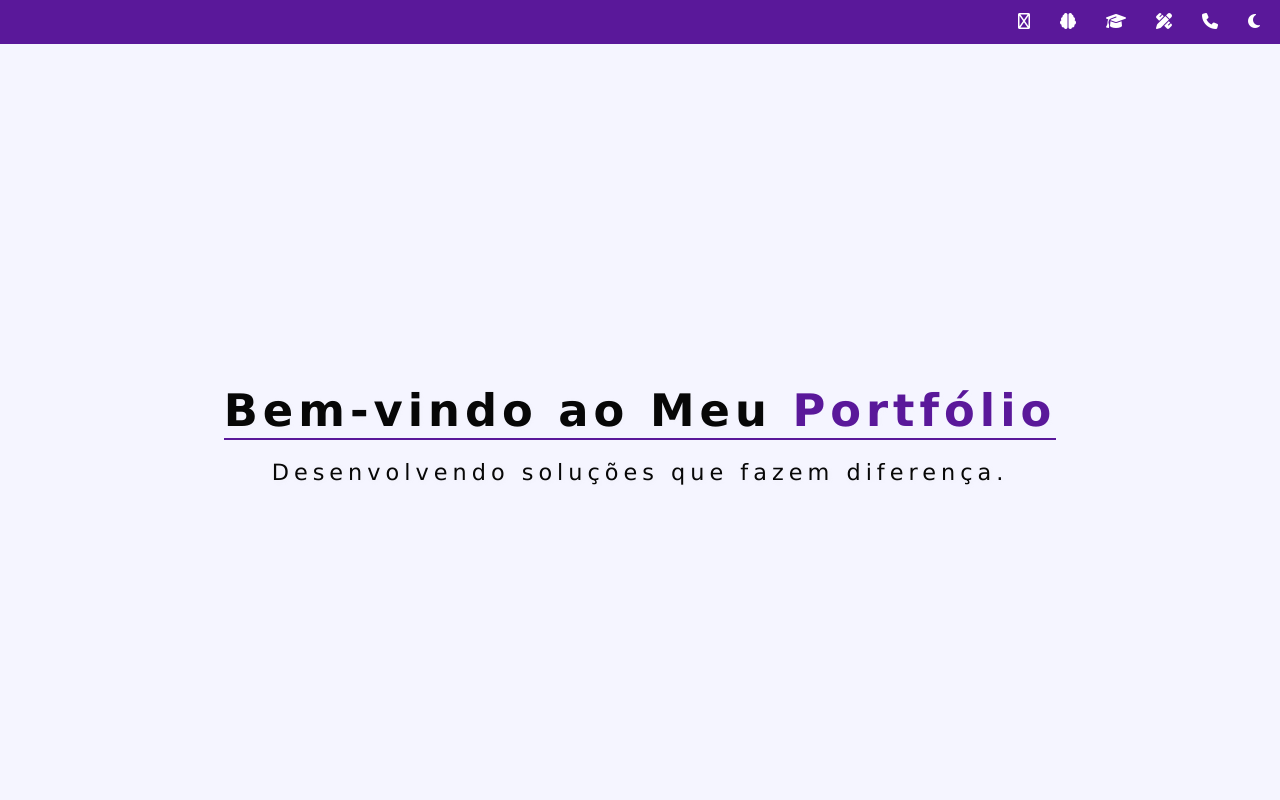
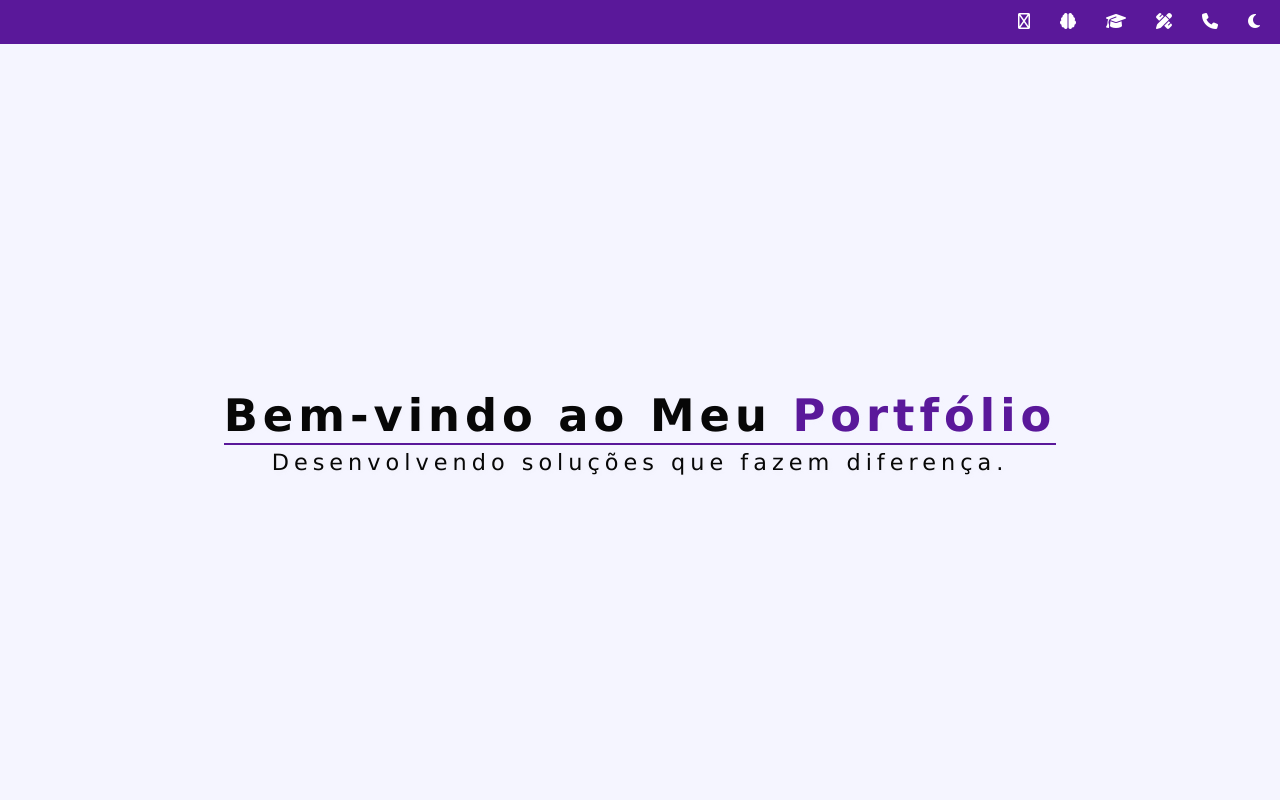
Before and after one commit to Devsantosz/Portfolio, a plain HTML site: page index.html in a window 1280 px wide. Shown: the top 800 px of the page. Drawn offline with Linux system fonts and the light colour scheme; files whose address does not match are found by name.

Commit message:
responsive - ajuste de responsividade

```diff
--- a/src/style/style.css
+++ b/src/style/style.css
@@ -23,6 +23,7 @@
   --fundo-card: #e2e2e2;
   --text-hover: #ff9900fa;
 }
+
 
 html, body {
   width: 100%;
@@ -153,7 +154,7 @@ header{
   align-content: center;
   position: sticky;
   top: 0;
-  z-index: 999;
+  z-index: 2;
 }
 
 nav#menu ul{
@@ -178,14 +179,14 @@ nav#menu a:hover{
 
 main{
   display: grid;
-  grid-template-columns: auto 90vw auto;
+   grid-template-columns: 1fr min(90vw, 1100px) 1fr;
   gap: 20px;
   margin-top: 20px;
 }
 
 section#welcome{
   width: 100%;
-  height: calc(100vh - 60px);
+  min-height: calc(100dvh - 60px);
   grid-column: 2;
 
   display: flex;
@@ -201,7 +202,6 @@ section#welcome{
   letter-spacing: 5px;
   text-align: center;
   font-size: 2.8em;
-  margin: 10px;
   border-bottom: 2px solid var(--destaque);
   text-shadow: 1px 1px 5px rgba(233, 233, 233, 0.199);
 }
@@ -216,12 +216,12 @@ section#welcome{
   letter-spacing: 5px;
   text-align: center;
   font-size: 1.4em;
-  margin: 10px;
+  margin: 5px;
 }
 
 .slide-in{
   opacity: 0;
-  transform: translateX(-80px); /* começa fora da tela à esquerda */
+  transform: translateX(-80px);
   animation: slideIn 1s ease forwards;
 }
 
@@ -566,7 +566,7 @@ footer a:hover{
   }
 
   section#welcome{
-    grid-column: 1 / 5;
+    grid-column: 2 / 4;
   }
 
   section#ficha{
```
